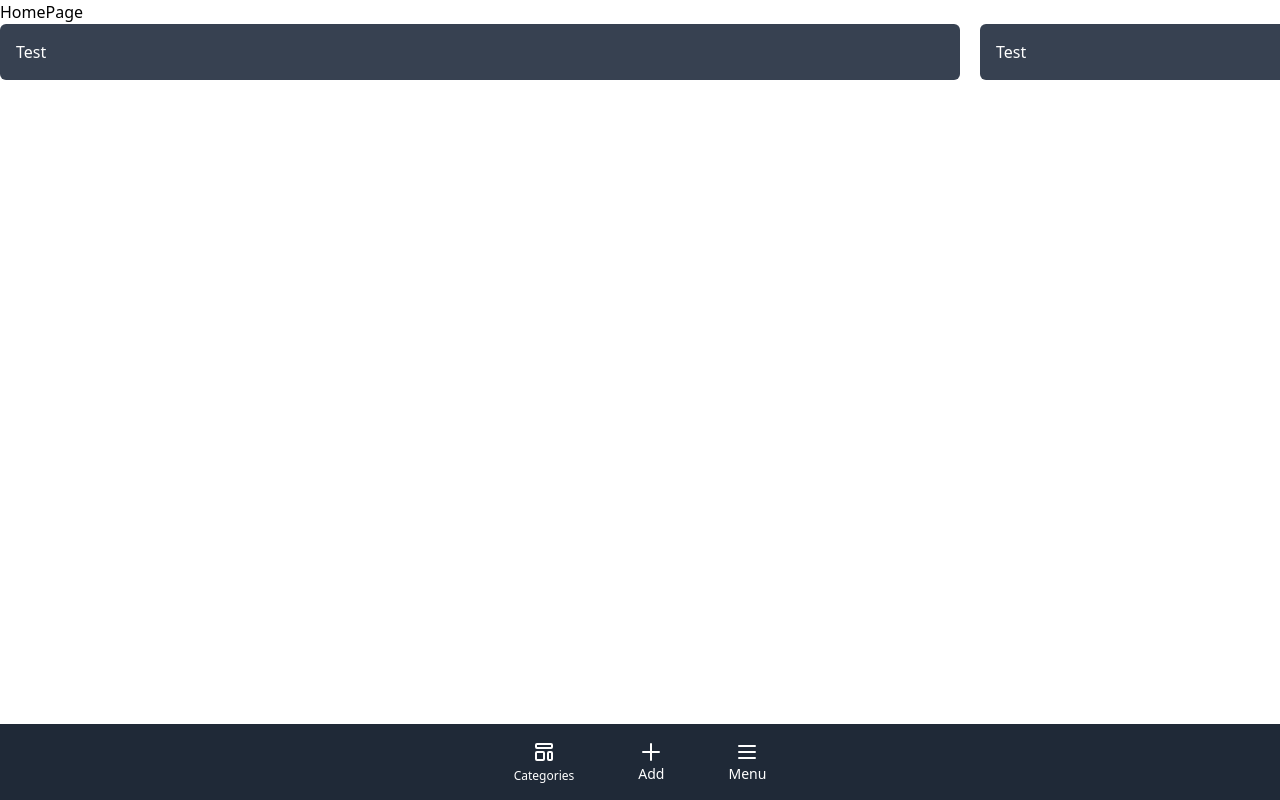
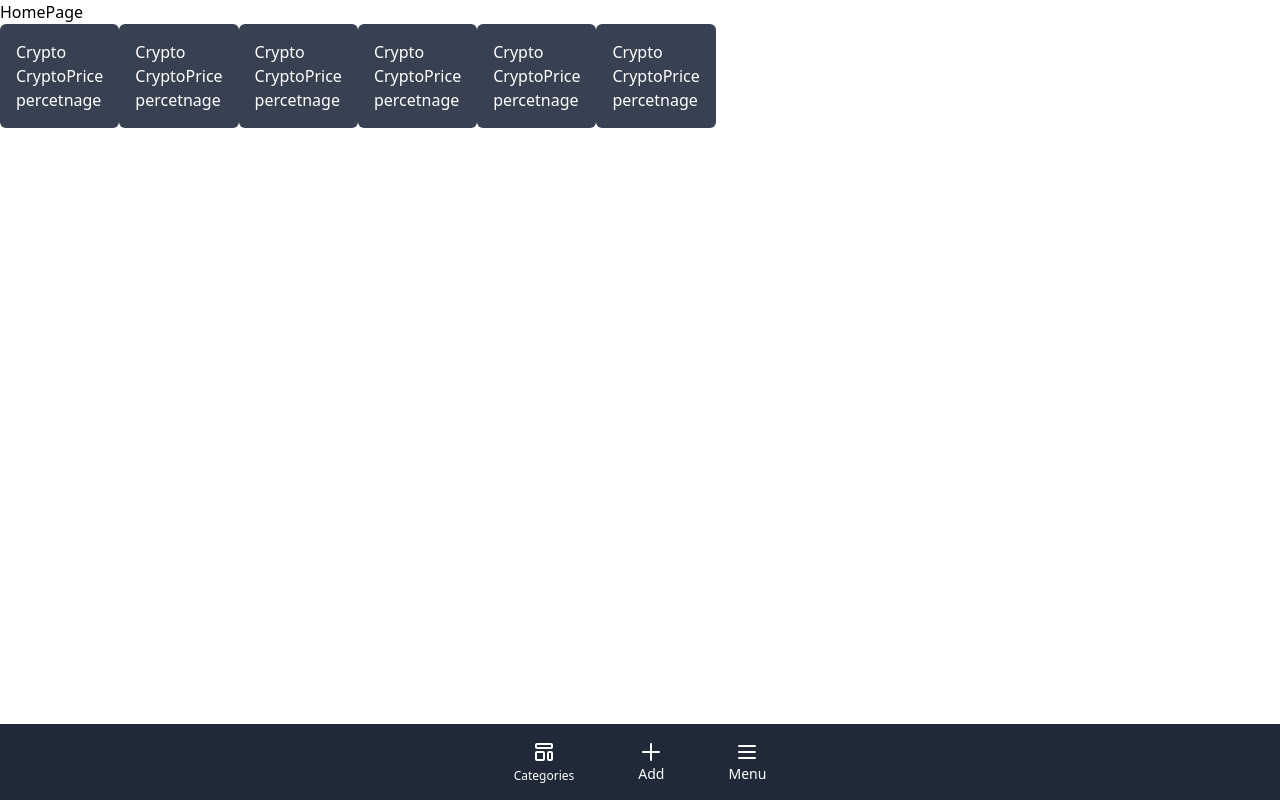
Before and after one commit to NakxH/crypto-app, a React (Create React App) app: page / in a window 1280 px wide. Built offline with nearby package versions, Linux system fonts and the light colour scheme.

Commit message:
Checking functionality of Horizontal Scroller and Catergory List Component

```diff
--- a/src/components/Card/Card.js
+++ b/src/components/Card/Card.js
@@ -2,7 +2,7 @@ import React from 'react'
 
 export const Card = ({ children }) => {
     return (
-        <div className='bg-gray-700 rounded-md p-4'>
+        <div className='bg-gray-700 rounded-md p-4 text-white'>
             {children}
         </div>
     )
--- a/src/components/HorizontalScroller/HorizontalScroller.js
+++ b/src/components/HorizontalScroller/HorizontalScroller.js
@@ -1,9 +1,27 @@
 import React from 'react'
+import { Card } from '../Card/Card'
 
 export const HorizontalScroller = ({children}) => {
     return (
         <div className='overflow-x-auto flex'>
-            {children}
+            <Card>
+               <h1>Crypto</h1><span></span><p>CryptoPrice</p><span></span><p>percetnage</p>
+           </Card>
+           <Card>
+               <h1>Crypto</h1><span></span><p>CryptoPrice</p><span></span><p>percetnage</p>
+           </Card>
+           <Card>
+               <h1>Crypto</h1><span></span><p>CryptoPrice</p><span></span><p>percetnage</p>
+           </Card>
+           <Card>
+               <h1>Crypto</h1><span></span><p>CryptoPrice</p><span></span><p>percetnage</p>
+           </Card>
+           <Card>
+               <h1>Crypto</h1><span></span><p>CryptoPrice</p><span></span><p>percetnage</p>
+           </Card>
+           <Card>
+               <h1>Crypto</h1><span></span><p>CryptoPrice</p><span></span><p>percetnage</p>
+           </Card>
         </div>
     )
 }
--- a/src/pages/Categories/Categories.js
+++ b/src/pages/Categories/Categories.js
@@ -1,5 +1,4 @@
 import React from 'react'
-import { Card } from '../../components/Card/Card'
 import { CategoryList } from '../../components/CategoryList'
 
 export const Categories = () => {
```
